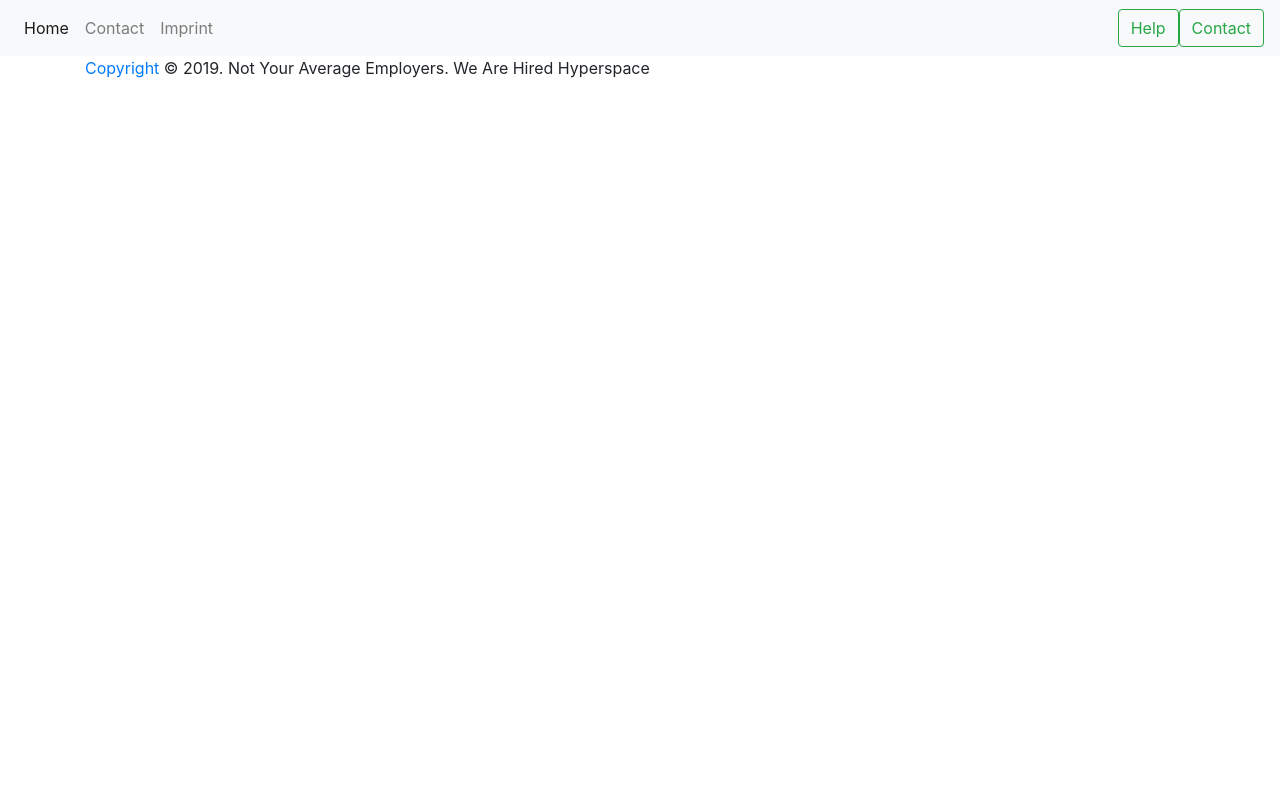
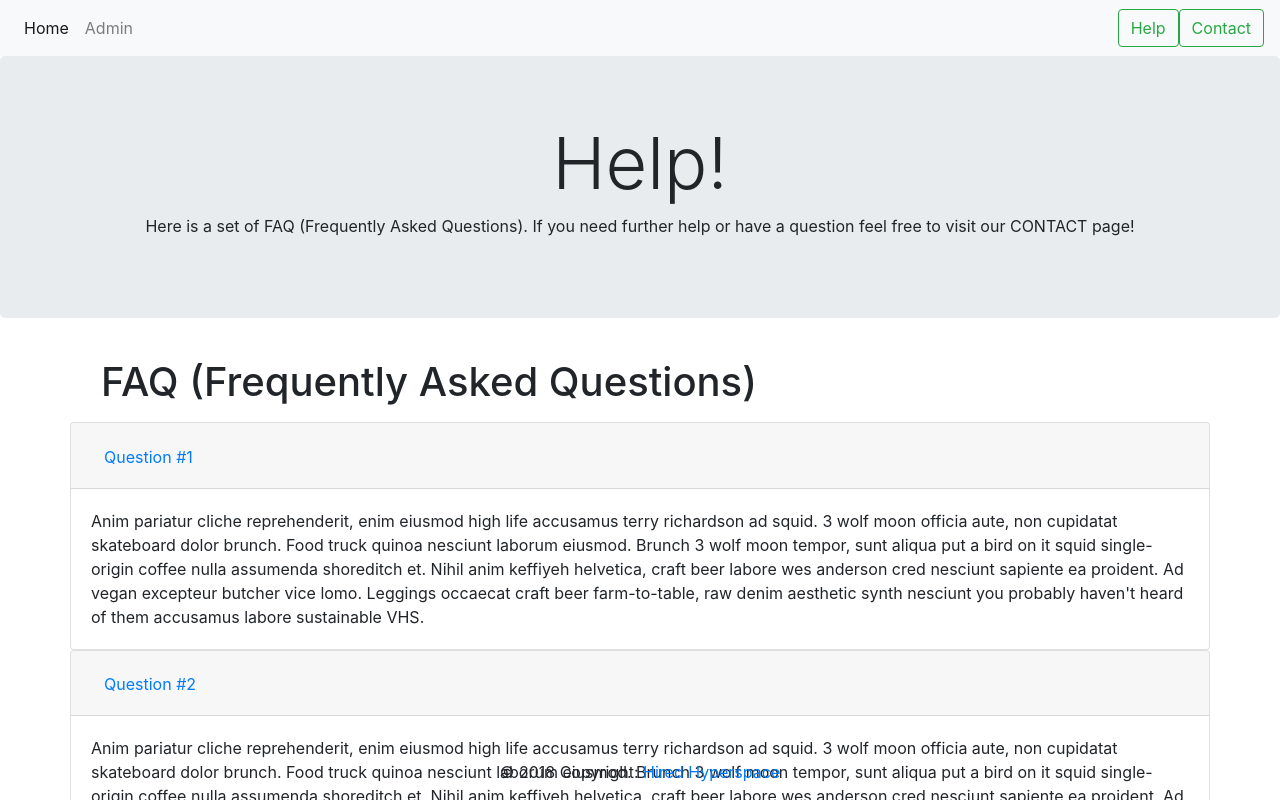
Before and after one commit to Woz-U-Group-Projects/the-nibblonians, an Angular app in the folder client/: page /#/help in a window 1280 px wide. Before the commit this address led to /#/. Shown: the top 800 px of the page. Built offline with nearby package versions, Linux system fonts and the light colour scheme.

Commit message:
help and contact pages

```diff
--- a/client/package.json
+++ b/client/package.json
@@ -19,6 +19,9 @@
     "@angular/platform-browser": "~8.1.0",
     "@angular/platform-browser-dynamic": "~8.1.0",
     "@angular/router": "~8.1.0",
+    "@fortawesome/angular-fontawesome": "^0.4.0",
+    "@fortawesome/fontawesome-svg-core": "^1.2.19",
+    "@fortawesome/free-solid-svg-icons": "^5.9.0",
     "bootstrap": "^4.0.0-beta",
     "jquery": "^3.4.1",
     "popper.js": "^1.15.0",
--- a/client/src/app/app-routing.module.ts
+++ b/client/src/app/app-routing.module.ts
@@ -1,7 +1,18 @@
 import { NgModule } from '@angular/core';
 import { Routes, RouterModule } from '@angular/router';
+import {HelpComponent} from './help/help.component';
+import { ContactComponent } from './contact/contact.component';
 
-const routes: Routes = [];
+const routes: Routes = [
+  {
+    path: 'help',
+    component: HelpComponent
+  },
+  {
+    path: 'contact',
+    component: ContactComponent
+  }
+];
 
 @NgModule({
   imports: [RouterModule.forRoot(routes)],
--- /dev/null
+++ b/client/src/app/contact/contact.component.css
@@ -0,0 +1,57 @@
+.title{
+    text-align: center;
+    background-color: #ffffff;
+}
+.hero-body{
+    background-color: rgb(255, 255, 255);
+}
+.nav-link {
+    cursor:pointer;
+}
+h1, h4, a{
+  text-align: center;
+}
+p{
+  text-align: center;
+}
+.call-outs-container {
+    max-width: 1400px;
+    margin: 40px auto 0 auto;
+    margin-bottom: 60px;
+}
+
+.call-out {
+    padding: 10px;
+    box-sizing: border-box;
+    margin-bottom: 60px;
+    flex-basis: 30%;
+    border-radius: 5%;
+}
+
+@media (min-width: 900px) {
+    .call-outs-container {
+      display: flex;
+      justify-content: space-between;
+    }
+}
+
+.call-out:nth-child(1) {background-color: #ffffff;}
+.call-out:nth-child(2) {background-color: #ffffff;}
+.call-out:nth-child(3) {background-color: #ffffff;}
+
+
+.banner {
+    height: 600px;
+    max-width: 800px;
+    margin: 40px auto 40px auto;
+    background-color: #2a2a2a;
+    display: flex;
+    padding: 40px;
+    color: white;
+}
+
+.center-me {
+    color: #FFF;
+    font-size: 50px;
+    margin: auto;
+}
--- /dev/null
+++ b/client/src/app/contact/contact.component.html
@@ -0,0 +1,70 @@
+<section class="hero is-primary is-bold">
+    <div class="hero-body">
+            <div class="jumbotron">
+                <div class="container-fluid">
+                    <h1 class="display-3">Contact Us!</h1>
+                    <p>We are more than just a company and we love to hear your questions! If you need help along the process or have any general questions contact us by phone, email, chat, or our physical location for further questions about your hiring process provided by Hired Hyperspace.</p>
+                    <!-- <p><a class="btn btn-primary btn-lg" href="#" role="button">Learn more &raquo;</a></p> -->
+                </div>
+            </div>
+        <div class="container">
+            <section class="section" id="section">
+                <div class="container">
+                    <div class="call-outs-container">
+                        <div class="call-out">
+                            <h4 class="display-3">Contact Us</h4><br>
+                                <h4>Headquarters(Toll-free):</h4>
+                                <p>800.900.1423</p><br>
+                                <h4>Headquarters:</h4>
+                                <p>800.600.1423</p><br>
+                                <h4>Fax:</h4>
+                                <p>800.800.1564</p>
+                        </div>
+                        <div class="call-out">
+                            <h4 class="display-3">Come See Us</h4><br>
+                            <h4> Hired Hyperspace</h4><br>
+                            <p>1234 W. Utah Way.</p>
+                            <p>Tempe, AZ 853046</p>
+                        </div>
+                        <div class="call-out">
+                            <h4 class="display-3">24/7 Support</h4><br>
+                            <a class="text-center" href="/">Chat With An Associate Here!</a>
+                        </div>
+                    </div>
+                </div>
+            </section>
+        </div>
+        <div class="banner">
+            <div class="container-fluid">
+                <form (ngSubmit)="processForm()">
+                    <h4 class="display-3">Contact Us</h4><br>
+                    <h4> Fill out the form below and we will get back to you shortly!</h4><br>
+                    <div class="form-row">
+                    <!-- name -->
+                    <div class="col">
+                        <input type="text" class="form-control" placeholder="Name" [(ngModel)]="name">
+                    </div>
+                    <!-- email -->
+                    <div class="col">
+                        <select class="form-control" [(ngModel)]="email">
+                            <option>Select email</option>
+                        </select>
+                    </div>
+                    </div>
+                    <div class="row">
+                    <!-- message -->
+                    <div class="col">
+                        <label for="comment">Message:</label>
+                            <textarea class="form-control" rows="5" id="comment" [(ngModel)]="message"></textarea>
+                    </div>
+                    </div><br>
+                    <div class="form-row text-center">
+                        <div class="col-12">
+                            <button type="submit" class="btn btn-primary">Submit Form</button>
+                        </div>
+                    </div>
+                </form>
+            </div>
+        </div>
+    </div>
+</section>
--- /dev/null
+++ b/client/src/app/contact/contact.component.ts
@@ -0,0 +1,22 @@
+import { Component, OnInit } from '@angular/core';
+
+@Component({
+  selector: 'app-contact',
+  templateUrl: './contact.component.html',
+  styleUrls: ['./contact.component.css']
+})
+export class ContactComponent implements OnInit {
+  name: string;
+  email: string;
+  message: string;
+
+  constructor() { }
+
+  ngOnInit() {}
+
+  processForm() {
+    const allInfo = `My name is ${this.name}. My email is ${this.email}. My message is ${this.message}`;
+    alert(allInfo);
+  }
+
+}
--- a/client/src/app/help/help.component.html
+++ b/client/src/app/help/help.component.html
@@ -1,12 +1,12 @@
 <div class="app-help">
 
-    <div class="banner">
-      <div class="container">
-        <h1 class="logo-font">Help!</h1>
-        <p>You came to just the right place for help with anything Hired Hyperspace related!</p>
-      </div>
+    <div class="jumbotron">
+        <div class="container-fluid">
+            <h1 class="display-3">Help!</h1>
+            <p>Here is a set of FAQ (Frequently Asked Questions). If you need further help or have a question feel free to visit our CONTACT page!</p>
+            <!-- <p><a class="btn btn-primary btn-lg" href="#" role="button">Learn more &raquo;</a></p> -->
+        </div>
     </div>
-
     <div class="container page">
       <div class="row">
 
--- a/client/src/app/shared/layout/footer.component.css
+++ b/client/src/app/shared/layout/footer.component.css
@@ -0,0 +1,4 @@
+#footer{
+   color: #0071e2;
+   margin-top: 200px;
+}
--- a/client/src/app/shared/layout/footer.component.html
+++ b/client/src/app/shared/layout/footer.component.html
@@ -1,9 +1,11 @@
-<footer>
-    <div class="container">
-      <a class="logo-font" routerLink="/">Copyright</a>
-      <span class="attribution" >
-        &copy; {{ today | date: 'yyyy' }}.
-        Not Your Average Employers. We Are Hired Hyperspace
-      </span>
+<!-- Footer -->
+<footer class="page-footer font-small blue fixed-bottom">
+
+    <!-- Copyright -->
+    <div class="footer-copyright text-center py-3" id="footer">© 2018 Copyright:
+      <a href="/"> Hired Hyperspace</a>
     </div>
+    <!-- Copyright -->
+
   </footer>
+  <!-- Footer -->
--- a/client/src/app/shared/layout/header.component.html
+++ b/client/src/app/shared/layout/header.component.html
@@ -10,15 +10,12 @@
         <a class="nav-link" (click)="isShown = false" routerLink="/">Home <span class="sr-only">(current)</span></a>
       </li>
       <li class="nav-item">
-        <a class="nav-link" (click)="isShown = false" routerLink="/contact">Contact</a>
-      </li>
-      <li class="nav-item">
-        <a class="nav-link" (click)="isShown = false" routerLink="/imprint">Imprint</a>
+        <a class="nav-link" (click)="isShown = false" routerLink="/">Admin</a>
       </li>
     </ul>
     <form class="form-inline my-2 my-lg-0">
-      <button class="btn btn-outline-success my-2 my-sm-0" type="submit">Help</button>
-      <button class="btn btn-outline-success my-2 my-sm-0" type="submit">Contact</button>
+      <button class="btn btn-outline-success my-2 my-sm-0" type="submit" routerLink="help">Help</button>
+      <button class="btn btn-outline-success my-2 my-sm-0" type="submit" routerLink="contact">Contact</button>
     </form>
   </div>
 </nav>
--- a/client/src/app/shared/layout/header.component.ts
+++ b/client/src/app/shared/layout/header.component.ts
@@ -5,8 +5,8 @@ import { Component, OnInit } from '@angular/core';
   templateUrl: './header.component.html',
   styleUrls: ['./header.component.css']
 })
-export class HeaderComponent implements OnInit{
-  isShown:boolean = false;
+export class HeaderComponent implements OnInit {
+  isShown = false;
   constructor() {}
 
   ngOnInit() {
```
Also changed, not shown: client/src/app/app.module.ts (+6 -2 lines), client/src/app/shared/layout/footer.component.ts (line endings or trailing spaces), client/src/images/hyperspacebkg.jpg (added), 1 other file (tests, documents, lock files or other folders).
